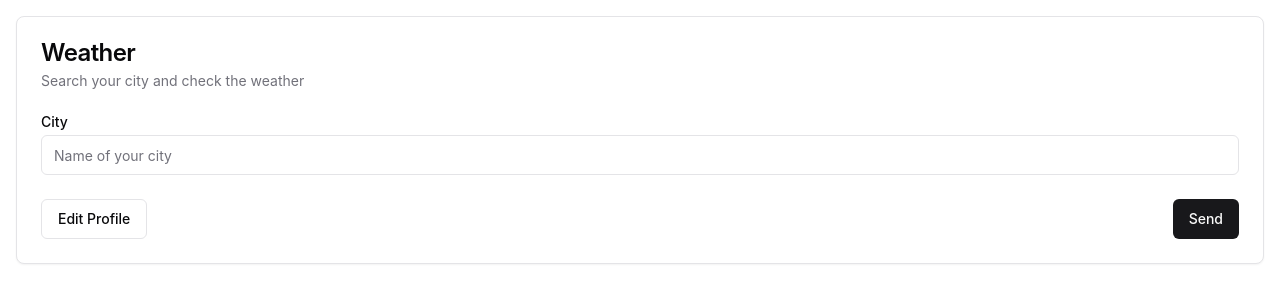
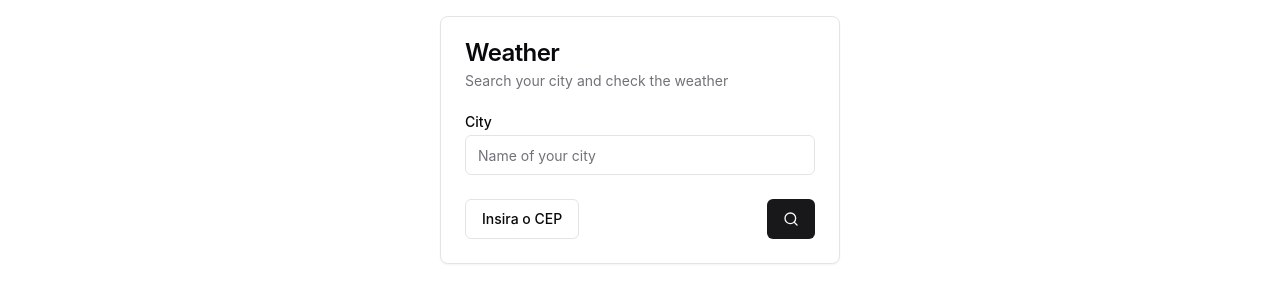
Before and after one commit to Patrick510/Weather_Project, a React (Vite) app: page / in a window 1280 px wide. Shown: the top 302 px of the page. Built offline with nearby package versions, Linux system fonts and the light colour scheme.

Commit message:
update DialogCEP component with new button text and styles; enhance App layout with search icon and error handling

```diff
--- a/src/components/dialogcep/index.tsx
+++ b/src/components/dialogcep/index.tsx
@@ -1,3 +1,4 @@
+import { Search } from "lucide-react";
 import { Button } from "../ui/button";
 import {
   Dialog,
@@ -15,39 +16,41 @@ export default function DialogCEP() {
   return (
     <Dialog>
       <DialogTrigger asChild>
-        <Button variant="outline">Edit Profile</Button>
+        <Button variant="outline">Insira o CEP</Button>
       </DialogTrigger>
       <DialogContent className="sm:max-w-[425px]">
         <DialogHeader>
-          <DialogTitle>Edit profile</DialogTitle>
-          <DialogDescription>
+          <DialogTitle className="text-black">Insira o CEP</DialogTitle>
+          <DialogDescription className="text-black">
             Make changes to your profile here. Click save when you're done.
           </DialogDescription>
         </DialogHeader>
         <div className="grid gap-4 py-4">
           <div className="grid grid-cols-4 items-center gap-4">
-            <Label htmlFor="name" className="text-right">
+            <Label htmlFor="name" className="text-right text-black">
               Name
             </Label>
             <Input
               id="name"
               defaultValue="Pedro Duarte"
-              className="col-span-3"
+              className="col-span-3 text-black"
             />
           </div>
           <div className="grid grid-cols-4 items-center gap-4">
-            <Label htmlFor="username" className="text-right">
+            <Label htmlFor="username" className="text-right text-black">
               Username
             </Label>
             <Input
               id="username"
               defaultValue="@peduarte"
-              className="col-span-3"
+              className="col-span-3 text-black"
             />
           </div>
         </div>
         <DialogFooter>
-          <Button type="submit">Save changes</Button>
+          <Button type="submit">
+            <Search></Search>
+          </Button>
         </DialogFooter>
       </DialogContent>
     </Dialog>
--- a/src/pages/App.tsx
+++ b/src/pages/App.tsx
@@ -10,9 +10,11 @@ import {
 } from "@/components/ui/card";
 import { Input } from "@/components/ui/input";
 import { Label } from "@/components/ui/label";
+import notFound from "@/assets/404.png";
 
 import axios from "axios";
 import { useState } from "react";
+import { Search } from "lucide-react";
 
 const url = "https://viacep.com.br/ws/79630762/json/";
 
@@ -33,8 +35,8 @@ export default function App() {
   }
 
   return (
-    <div className="p-4">
-      <Card>
+    <div className="p-4 flex flex-col gap-4 items-center">
+      <Card className="w-[400px]">
         <CardHeader>
           <CardTitle>Weather</CardTitle>
           <CardDescription>
@@ -54,12 +56,34 @@ export default function App() {
         </CardContent>
         <CardFooter className="flex justify-between">
           <DialogCEP></DialogCEP>
-          <Button>Send</Button>
+          <Button>
+            <Search></Search>
+          </Button>
         </CardFooter>
       </Card>
 
       <Card className="hidden">
-        <CardHeader></CardHeader>
+        <CardHeader>
+          <CardTitle></CardTitle>
+          <CardDescription></CardDescription>
+        </CardHeader>
+
+        <CardContent>
+          <div className="hidden" id="not-found">
+            <img src={notFound} alt="404" />
+            <p>Ooops! Invalid Location</p>
+          </div>
+
+          <div id="weather-box">
+            <img src="" alt="preview" id="imagem" />
+            <p id="temperature">°</p>
+            <p id="description">aaaa</p>
+          </div>
+
+          <div id="weather-details">
+            <div id="humidity"></div>
+          </div>
+        </CardContent>
       </Card>
     </div>
   );
```
